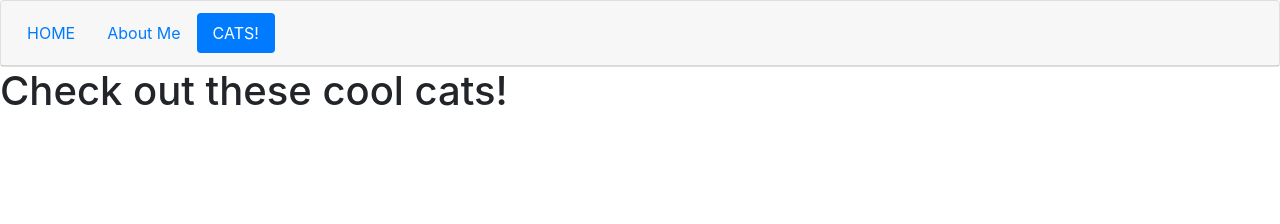
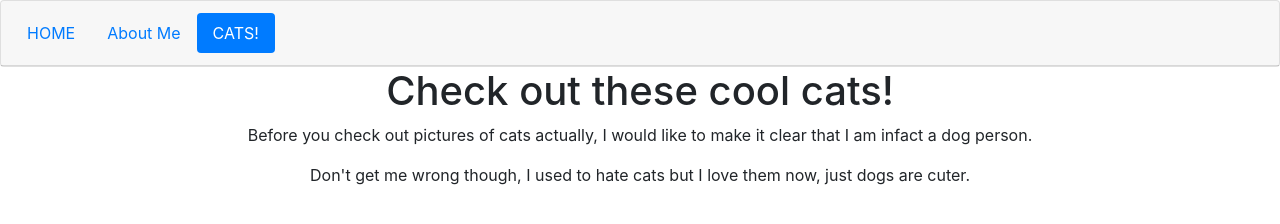
Before and after one commit to takethemannieandrunaway/uoftweb, a plain HTML site: page cats.html in a window 1280 px wide. Drawn offline with nearby package versions, Linux system fonts and the light colour scheme.

Commit message:
cats.html

```diff
--- a/cats.html
+++ b/cats.html
@@ -10,6 +10,11 @@
   			gtag('config', 'G-C7KF11FNEG');
 		</script>
 		<title>CATS</title>
+		<style>
+			h1 {text-align: center;}
+			p {text-align: center;}
+			div {text-align: center;}
+		</style>
 		<link rel="stylesheet" href="https://cdn.jsdelivr.net/npm/bootstrap@4.0.0/dist/css/bootstrap.min.css" integrity="sha384-Gn5384xqQ1aoWXA+058RXPxPg6fy4IWvTNh0E263XmFcJlSAwiGgFAW/dAiS6JXm" crossorigin="anonymous">
 	</head>
 	<body>
@@ -29,7 +34,12 @@
 	  		</div>
 	  	</div>
 
-	  	<h1>Check out these cool cats!</h1>
+		<div>
+	  		<h1>Check out these cool cats!</h1>
+			<p>Before you check out pictures of cats actually, I would like to make it clear that I am infact a dog person.</p>
+			</b>
+			<p>Don't get me wrong though, I used to hate cats but I love them now, just dogs are cuter.</p>
+		</div>
 
 	</body>
 </html>
```
